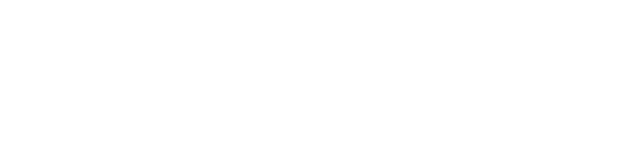
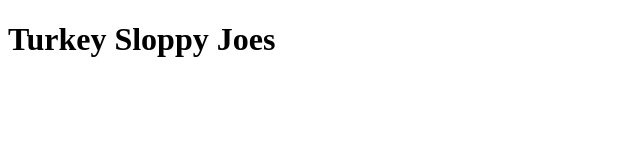
Before and after one commit to Accellerant/odin-recipes-2022, a plain HTML site: page sloppy-joes.html in a window 1280 px wide. Shown: the whole page, without its empty margins (0-640 px from the left). Drawn offline with Linux system fonts and the light colour scheme.

Commit message:
Add link index > sloppy
A link was made within index.html which is pointing to the
sloppy-joe.html page.

Added Recipe name to title/header for sloppy-joes.html.

```diff
--- a/sloppy-joes.html
+++ b/sloppy-joes.html
@@ -2,11 +2,11 @@
 
 <html>
     <head>
-        <title></title>
+        <title>Turkey Sloppy Joes</title>
         <meta charset="UTF-8">
     </head>
     <body>
-        <h1></h1>
+        <h1>Turkey Sloppy Joes</h1>
 
     </body>
 </html>
```
Also changed, not shown: index.html (+2 -0 lines).
